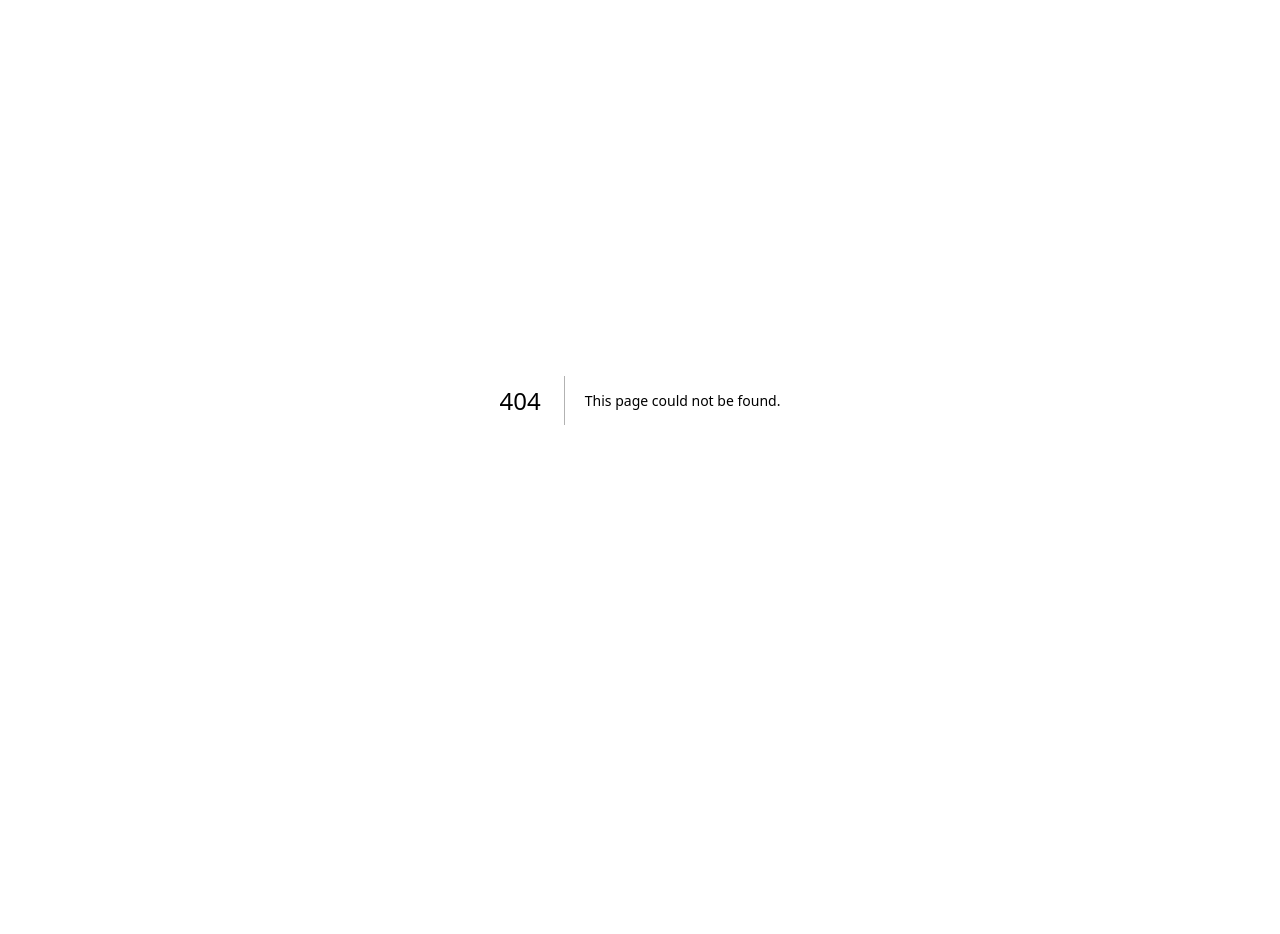
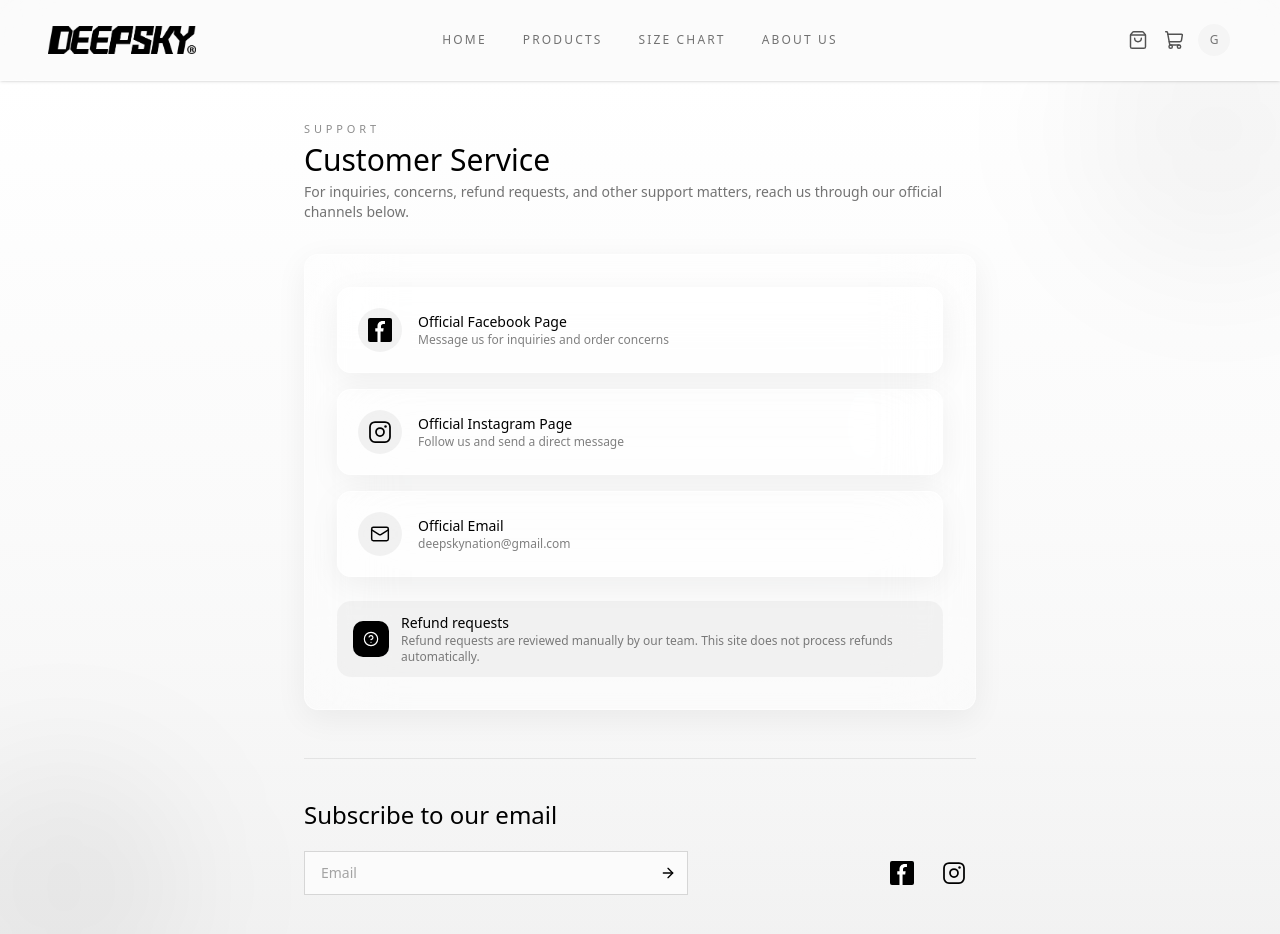
Before and after one commit to deepskynation/deepsky-nation-client, a Next.js app: page /customer-service in a window 1280 px wide. Before the commit this address had no page. Before the commit the page ends 800 px from the top, so only its background shows below. Built offline with nearby package versions, Linux system fonts and the light colour scheme; a web font is replaced by a local one.

Commit message:
Add customer service link to user profile menu and create customer service content
- Introduced a new link for customer service in the user profile menu, visible to non-admin users.
- Added customer service content to the mock data, including support details and refund notes for user inquiries.

```diff
--- /dev/null
+++ b/src/app/(user)/customer-service/page.tsx
@@ -0,0 +1,5 @@
+import { CustomerServicePageContent } from "@/components/user/customer-service/list";
+
+export default function CustomerServicePage() {
+  return <CustomerServicePageContent />;
+}
--- /dev/null
+++ b/src/components/common/marketing/support-channel-links.tsx
@@ -0,0 +1,78 @@
+import Link from "next/link";
+import { MailIcon } from "lucide-react";
+import { FacebookIcon, InstagramIcon } from "@/components/common/icons/social-icons";
+import { contactUsContent } from "@/mock/contact-us";
+import { glassCardClassName } from "@/lib/glass-styles";
+import { cn } from "@/lib/utils";
+
+const channelLinkClassName = cn(
+  glassCardClassName,
+  "flex items-center gap-4 p-4 transition-opacity hover:opacity-90 sm:p-5",
+);
+
+type SupportChannelLinksProps = {
+  className?: string;
+};
+
+export function SupportChannelLinks({ className }: SupportChannelLinksProps) {
+  return (
+    <div className={cn("flex flex-col gap-3 sm:gap-4", className)}>
+      <Link
+        href={contactUsContent.facebook.href}
+        target="_blank"
+        rel="noopener noreferrer"
+        className={channelLinkClassName}
+      >
+        <span className="flex size-11 shrink-0 items-center justify-center rounded-full bg-black/[0.05]">
+          <FacebookIcon />
+        </span>
+        <span className="min-w-0 text-left">
+          <span className="block text-sm font-medium text-black">
+            Official Facebook Page
+          </span>
+          <span className="block text-xs text-black/50">
+            Message us for inquiries and order concerns
+          </span>
+        </span>
+      </Link>
+
+      <Link
+        href={contactUsContent.instagram.href}
+        target="_blank"
+        rel="noopener noreferrer"
+        className={channelLinkClassName}
+      >
+        <span className="flex size-11 shrink-0 items-center justify-center rounded-full bg-black/[0.05]">
+          <InstagramIcon />
+        </span>
+        <span className="min-w-0 text-left">
+          <span className="block text-sm font-medium text-black">
+            Official Instagram Page
+          </span>
+          <span className="block text-xs text-black/50">
+            Follow us and send a direct message
+          </span>
+        </span>
+      </Link>
+
+      <Link
+        href={contactUsContent.gmail.href}
+        target="_blank"
+        rel="noopener noreferrer"
+        className={channelLinkClassName}
+      >
+        <span className="flex size-11 shrink-0 items-center justify-center rounded-full bg-black/[0.05]">
+          <MailIcon className="size-5" strokeWidth={1.75} />
+        </span>
+        <span className="min-w-0 text-left">
+          <span className="block text-sm font-medium text-black">
+            Official Email
+          </span>
+          <span className="block truncate text-xs text-black/50">
+            {contactUsContent.gmail.email}
+          </span>
+        </span>
+      </Link>
+    </div>
+  );
+}
--- a/src/components/layout/user-profile-menu.tsx
+++ b/src/components/layout/user-profile-menu.tsx
@@ -1,7 +1,7 @@
 "use client";
 
 import Link from "next/link";
-import { ChevronDownIcon, LogOutIcon, UserIcon } from "lucide-react";
+import { ChevronDownIcon, HeadphonesIcon, LogOutIcon, UserIcon } from "lucide-react";
 import { useRouter } from "next/navigation";
 import { useEffect, useRef, useState } from "react";
 import {
@@ -158,6 +158,21 @@ export function UserProfileMenu({
             Profile
           </Link>
 
+          {user.role !== "admin" ? (
+            <Link
+              href="/customer-service"
+              role="menuitem"
+              onClick={() => setOpen(false)}
+              className={cn(
+                "flex w-full items-center gap-2 rounded-md px-3 py-2 text-sm text-neutral-700 transition-colors",
+                sidebarHoverClassName,
+              )}
+            >
+              <HeadphonesIcon className="size-4 shrink-0" strokeWidth={1.75} />
+              Customer Service
+            </Link>
+          ) : null}
+
           <button
             type="button"
             role="menuitem"
--- /dev/null
+++ b/src/components/user/customer-service/list.tsx
@@ -0,0 +1,40 @@
+import { CircleHelpIcon } from "lucide-react";
+import { DashboardGlassSection } from "@/components/LandingPage/dashboard/modules/dashboard-glass-section";
+import { GlassHighlightCallout } from "@/components/common/feedback/glass-highlight-callout";
+import { EmailSubscribeSection } from "@/components/common/marketing/email-subscribe-section";
+import { SupportChannelLinks } from "@/components/common/marketing/support-channel-links";
+import { customerServiceContent } from "@/mock/contact-us";
+import { glassCardClassName } from "@/lib/glass-styles";
+import { cn } from "@/lib/utils";
+
+export function CustomerServicePageContent() {
+  return (
+    <div className="min-h-full bg-gradient-to-b from-neutral-100 via-white to-neutral-200/90 text-black">
+      <DashboardGlassSection variant="light" className="min-h-full">
+        <div className="mx-auto max-w-3xl px-6 py-8 lg:px-12 lg:py-10">
+          <header className="mb-8 space-y-1">
+            <p className="text-[11px] uppercase tracking-[0.35em] text-black/45">
+              {customerServiceContent.label}
+            </p>
+            <h1 className="font-serif text-2xl font-normal text-black sm:text-3xl">
+              {customerServiceContent.title}
+            </h1>
+            <p className="text-sm text-black/55">{customerServiceContent.description}</p>
+          </header>
+
+          <div className={cn(glassCardClassName, "space-y-6 p-6 sm:p-8")}>
+            <SupportChannelLinks />
+
+            <GlassHighlightCallout
+              icon={<CircleHelpIcon className="size-4" strokeWidth={1.75} />}
+              title="Refund requests"
+              description={customerServiceContent.refundNote}
+            />
+          </div>
+
+          <EmailSubscribeSection className="mt-12" />
+        </div>
+      </DashboardGlassSection>
+    </div>
+  );
+}
--- a/src/mock/contact-us.ts
+++ b/src/mock/contact-us.ts
@@ -18,6 +18,15 @@ export const contactUsContent = {
   },
 };
 
+export const customerServiceContent = {
+  label: "Support",
+  title: "Customer Service",
+  description:
+    "For inquiries, concerns, refund requests, and other support matters, reach us through our official channels below.",
+  refundNote:
+    "Refund requests are reviewed manually by our team. This site does not process refunds automatically.",
+};
+
 export const footerContent = {
   brand: "Deepsky",
   copyright: `© ${new Date().getFullYear()} Deepsky. All rights reserved.`,
```
